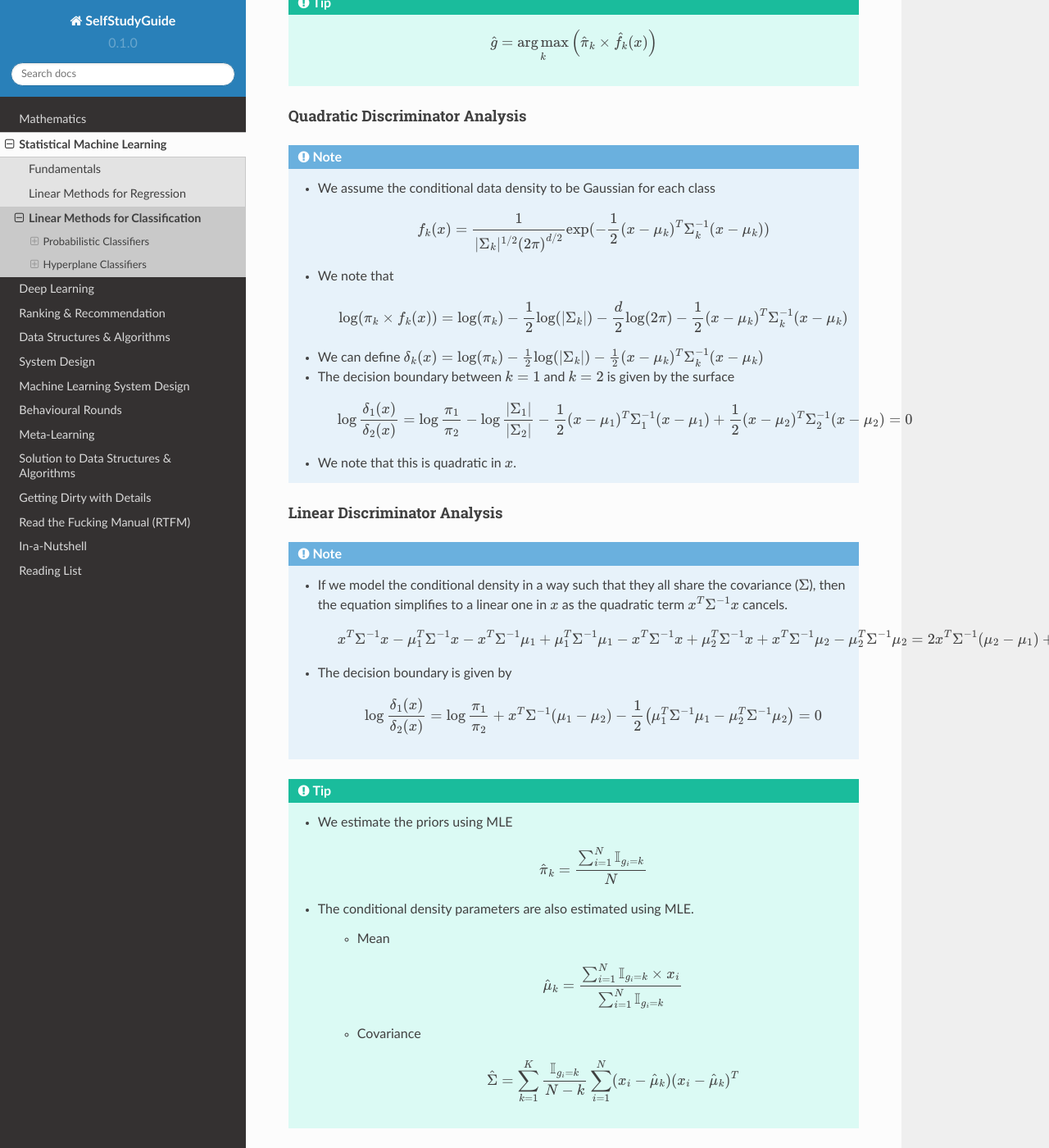
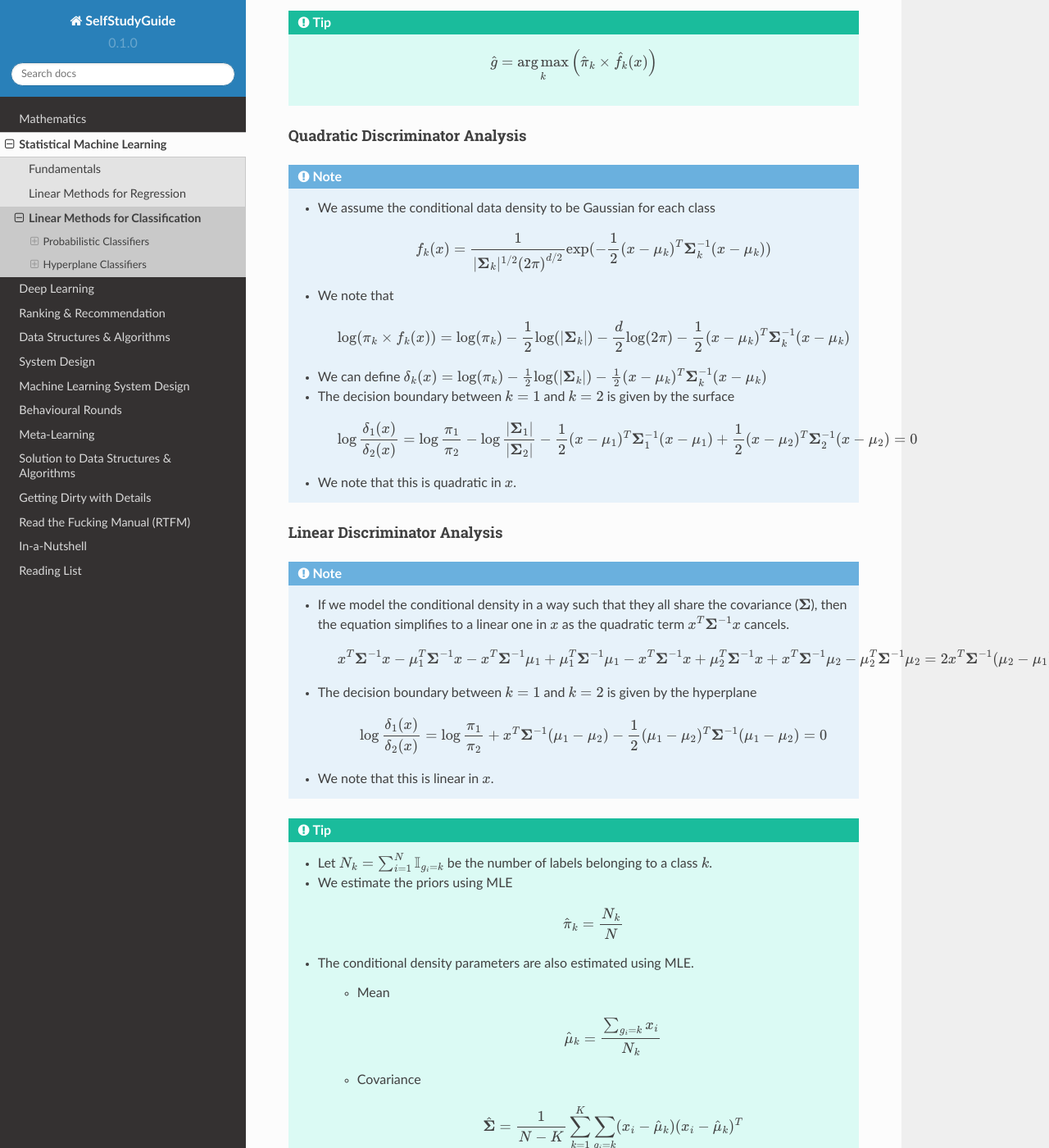
Before and after one commit to uselesstechjunks/leetcode, a Sphinx documentation site: the page built from docs/source/ml/linearcls.rst, in a window 1280 px wide and 1400 px high, scrolled down 2050 px. Shown: the whole window at 82% size. Built offline with Sphinx 7.4.7 and the Read the Docs theme 2.0.0, drawn with Linux system fonts in a browser that asks for light colours; some of the changed text lies outside the part shown.

Commit message:
Update basics.rst (#126)
* Update basics.rst

* Update basics.rst

* Update linearcls.rst

* Update linearcls.rst

* Update linearcls.rst

* Update linearcls.rst

* Update linearcls.rst

* Update linearcls.rst

* Update linearcls.rst

* Update linearcls.rst

* Update linearcls.rst

* Update linearcls.rst

* Update linearcls.rst

* Update linearcls.rst

* Update linearcls.rst

* Update linearcls.rst

* Update linearcls.rst

```diff
--- a/docs/source/ml/linearcls.rst
+++ b/docs/source/ml/linearcls.rst
@@ -26,7 +26,7 @@ Probabilistic Classifiers
 	* For probabilistic classifiers, the discriminant function is usually defined as the posterior probability.
 
 		.. math:: \delta_k(x)=\mathbb{P}(G=k|X=x)
-	* The monotone linear transform here is often the logit function
+	* If :math:`\log` is used as the monotone transform, then the decision boundary forms the logit function
 
 		.. math:: \log\frac{\mathbb{P}(G=1|X=x)}{\mathbb{P}(G=K|X=x)}=\log\delta_1(x)-\log\delta_K(x)
 
@@ -71,38 +71,51 @@ Quadratic Discriminator Analysis
 .. note::
 	* We assume the conditional data density to be Gaussian for each class
 
-		.. math:: f_k(x)=\frac{1}{|\Sigma_k|^{1/2}\left(2\pi\right)^{d/2}}\exp(-\frac{1}{2}(x-\mu_k)^T\Sigma_k^{-1}(x-\mu_k))
+		.. math:: f_k(x)=\frac{1}{|\boldsymbol{\Sigma}_k|^{1/2}\left(2\pi\right)^{d/2}}\exp(-\frac{1}{2}(x-\mu_k)^T\boldsymbol{\Sigma}_k^{-1}(x-\mu_k))
 	* We note that
 
-		.. math:: \log(\pi_k\times f_k(x))=\log(\pi_k)-\frac{1}{2}\log(|\Sigma_k|)-\frac{d}{2}\log(2\pi)-\frac{1}{2}(x-\mu_k)^T\Sigma_k^{-1}(x-\mu_k)
-	* We can define :math:`\delta_k(x)=\log(\pi_k)-\frac{1}{2}\log(|\Sigma_k|)-\frac{1}{2}(x-\mu_k)^T\Sigma_k^{-1}(x-\mu_k)`
+		.. math:: \log(\pi_k\times f_k(x))=\log(\pi_k)-\frac{1}{2}\log(|\boldsymbol{\Sigma}_k|)-\frac{d}{2}\log(2\pi)-\frac{1}{2}(x-\mu_k)^T\boldsymbol{\Sigma}_k^{-1}(x-\mu_k)
+	* We can define :math:`\delta_k(x)=\log(\pi_k)-\frac{1}{2}\log(|\boldsymbol{\Sigma}_k|)-\frac{1}{2}(x-\mu_k)^T\boldsymbol{\Sigma}_k^{-1}(x-\mu_k)`
 	* The decision boundary between :math:`k=1` and :math:`k=2` is given by the surface
 
-		.. math:: \log\frac{\delta_1(x)}{\delta_2(x)}=\log\frac{\pi_1}{\pi_2}-\log\frac{|\Sigma_1|}{|\Sigma_2|}-\frac{1}{2}(x-\mu_1)^T\Sigma_1^{-1}(x-\mu_1)+\frac{1}{2}(x-\mu_2)^T\Sigma_2^{-1}(x-\mu_2)=0
+		.. math:: \log\frac{\delta_1(x)}{\delta_2(x)}=\log\frac{\pi_1}{\pi_2}-\log\frac{|\boldsymbol{\Sigma}_1|}{|\boldsymbol{\Sigma}_2|}-\frac{1}{2}(x-\mu_1)^T\boldsymbol{\Sigma}_1^{-1}(x-\mu_1)+\frac{1}{2}(x-\mu_2)^T\boldsymbol{\Sigma}_2^{-1}(x-\mu_2)=0
 	* We note that this is quadratic in :math:`x`.
 
 Linear Discriminator Analysis
 --------------------------------------------------------------------------------------
 .. note::
-	* If we model the conditional density in a way such that they all share the covariance (:math:`\Sigma`), then the equation simplifies to a linear one in :math:`x` as the quadratic term :math:`x^T\Sigma^{-1}x` cancels.
+	* If we model the conditional density in a way such that they all share the covariance (:math:`\boldsymbol{\Sigma}`), then the equation simplifies to a linear one in :math:`x` as the quadratic term :math:`x^T\boldsymbol{\Sigma}^{-1}x` cancels.
 
-		.. math:: x^T\Sigma^{-1}x-\mu_1^T\Sigma^{-1}x-x^T\Sigma^{-1}\mu_1+\mu_1^T\Sigma^{-1}\mu_1-x^T\Sigma^{-1}x+\mu_2^T\Sigma^{-1}x+x^T\Sigma^{-1}\mu_2-\mu_2^T\Sigma^{-1}\mu_2=2x^T\Sigma^{-1}(\mu_2-\mu_1)+\left(\mu_1^T\Sigma^{-1}\mu_1-\mu_2^T\Sigma^{-1}\mu_2\right)
-	* The decision boundary is given by
+		.. math:: x^T\boldsymbol{\Sigma}^{-1}x-\mu_1^T\boldsymbol{\Sigma}^{-1}x-x^T\boldsymbol{\Sigma}^{-1}\mu_1+\mu_1^T\boldsymbol{\Sigma}^{-1}\mu_1-x^T\boldsymbol{\Sigma}^{-1}x+\mu_2^T\boldsymbol{\Sigma}^{-1}x+x^T\boldsymbol{\Sigma}^{-1}\mu_2-\mu_2^T\boldsymbol{\Sigma}^{-1}\mu_2=2x^T\boldsymbol{\Sigma}^{-1}(\mu_2-\mu_1)+\left(\mu_1^T\boldsymbol{\Sigma}^{-1}\mu_1-\mu_2^T\boldsymbol{\Sigma}^{-1}\mu_2\right)
+	* The decision boundary between :math:`k=1` and :math:`k=2` is given by the hyperplane
 
-		.. math:: \log\frac{\delta_1(x)}{\delta_2(x)}=\log\frac{\pi_1}{\pi_2}+x^T\Sigma^{-1}(\mu_1-\mu_2)-\frac{1}{2}\left(\mu_1^T\Sigma^{-1}\mu_1-\mu_2^T\Sigma^{-1}\mu_2\right)=0
+		.. math:: \log\frac{\delta_1(x)}{\delta_2(x)}=\log\frac{\pi_1}{\pi_2}+x^T\boldsymbol{\Sigma}^{-1}(\mu_1-\mu_2)-\frac{1}{2}(\mu_1-\mu_2)^T\boldsymbol{\Sigma}^{-1}(\mu_1-\mu_2)=0
+	* We note that this is linear in :math:`x`.
 
 .. tip::
+	* Let :math:`N_k=\sum_{i=1}^N\mathbb{I}_{g_i=k}` be the number of labels belonging to a class :math:`k`.
 	* We estimate the priors using MLE
 
-		.. math:: \hat{\pi}_k=\frac{\sum_{i=1}^N\mathbb{I}_{g_i=k}}{N}
+		.. math:: \hat{\pi}_k=\frac{N_k}{N}
 	* The conditional density parameters are also estimated using MLE.
 
 		* Mean
 
-			.. math:: \hat{\mu}_k=\frac{\sum_{i=1}^N \mathbb{I}_{g_i=k}\times x_i}{\sum_{i=1}^N \mathbb{I}_{g_i=k}}
+			.. math:: \hat{\mu}_k=\frac{\sum_{g_i=k}x_i}{N_k}
 		* Covariance
 
-			.. math:: \hat{\Sigma}=\sum_{k=1}^K\frac{\mathbb{I}_{g_i=k}}{N-k}\sum_{i=1}^N (x_i-\hat{\mu}_k)(x_i-\hat{\mu}_k)^T
+			.. math:: \hat{\boldsymbol{\Sigma}}=\frac{1}{N-K}\sum_{k=1}^K\sum_{g_i=k} (x_i-\hat{\mu}_k)(x_i-\hat{\mu}_k)^T
+
+Regularised Discriminator Analysis
+--------------------------------------------------------------------------------------
+.. note::
+	* As a compromise between QDA and LDA, we can decompose each of the class-covariance matrix into a pooled (shared) matrix and a class-specific matrix.
+
+		.. math:: \hat{\boldsymbol{\Sigma}}_k(\alpha)=\alpha\hat{\boldsymbol{\Sigma}}_k+(1-\alpha)\hat{\boldsymbol{\Sigma}}
+	* The shared-covariance matrix can be further decomposed into a diagonal one (uncorrelated covariates) and one which contains the correlations.
+
+		.. math:: \hat{\boldsymbol{\Sigma}}(\gamma)=\gamma\hat{\boldsymbol{\Sigma}}+(1-\gamma)\hat{\sigma}^2\mathbf{I}
+	* Both these versions form a regularised version of the QDA with :math:`\alpha` and :math:`\gamma` as hyperparameters.
 
 Discriminative Models
 ======================================================================================
@@ -113,7 +126,7 @@ Discriminative Models
 		.. math:: \log\frac{\mathbb{P}(G=k|X=x)}{\mathbb{P}(G=K|X=x)}=\beta_{0,k}+\beta_{1:,k}^Tx
 
 		* Here, each :math:`\beta_{0,k}\in\mathbb{R}` is the bias (intercept) term and :math:`\beta_{1:,k}\in\mathbb{R}^d` is the weight vector.
-		* We can use the notation :math:`\beta_k=(\beta_{0,k}, \beta_{1:,k})\in\mathbb{R}^{d+1}`.
+		* We can use the notation :math:`\beta_k=(\beta_{0,k}, \beta_{1:,k})^T\in\mathbb{R}^{d+1}`.
 	* This can be achieved if we define the density as the softmax, i.e. for :math:`k=1,2,\cdots,K-1`
 
 		.. math:: \mathbb{P}(G=k|X=x)=\frac{\exp(\beta_{0,k}+\beta_{1:,k}^Tx)}{1+\sum_{j=1}^{K-1}\exp(\beta_{0,j}+\beta_{1:,j}^Tx)}
@@ -144,9 +157,39 @@ Prediction
 
 Logistic Regression
 --------------------------------------------------------------------------------------
+.. note::
+	* For :math:`|\mathcal{G}|=2` (binary classification), :math:`G\sim\text{Bernoulli}(p_x(\beta))` with :math:`p_G(1|x;\theta)=p_x(\beta)` and :math:`p_G(2|x;\theta)=1-p_x(\beta)` where
+
+		* :math:`\beta=(\beta_{0,1},\beta_{1:,1})^T` and
+		* :math:`p_x(\beta)=\frac{\exp(\beta^Tx)}{1+\exp(\beta^Tx)}` is the **sigmoid function**.
+	* We introduce a dummy output variable :math:`y` such that
+
+		* :math:`y_i=1\iff g_i=1`
+		* :math:`y_i=0\iff g_i=2`
+	* The log likelihood in this case can be written as
+
+		.. math:: l(\theta)=\sum_{i=1}^{N}\log(p_G(g_i|x_i;\theta))=\sum_{i=1}^{N}y_i\log(p_{x_i}(\beta))+(1-y_i)\log(1-p_{x_i}(\beta))=f(\beta)
+	* This is the Binary Cross Entropy (BCE) loss.
+
+.. tip::
+	* To estimate, we need to maximise the MLE.
+
+		.. math:: \frac{\partial f}{\partial \beta}=\frac{\partial}{\partial \beta}\left(\sum_{i=1}^{N}y_i\log(\frac{\exp(\beta^Tx_i)}{1+\exp(\beta^Tx_i)})+(1-y_i)\log(\frac{1}{1+\exp(\beta^Tx_i)})\right)=\sum_{i=1}^N x_i(y_i-p_{x_i}(\beta))
+	* This can be rewritten in terms of matrix equations as :math:`\mathbf{X}^T(\mathbf{y}-\mathbf{p})`.
+	* We can perform gradient descent, or even Newton's method which involves computing the second derivative
+
+		.. math:: \frac{\partial^2 f}{\mathop{\partial\beta}\mathop{\partial\beta^T}}=-\sum_{i=1}^N x_ix_i^Tp_{x_i}(\beta)(y_i-p_{x_i}(\beta))=-\mathbf{X}^T\mathbf{W}\mathbf{X}
+	* Here :math:`\mathbf{W}` is the diagonal matrix with entries of :math:`p_{x_i}(\beta)(y_i-p_{x_i}(\beta))`.
 
 Comparison Between LDA and Logistic Regression
 ======================================================================================
+.. tip::
+	* LDA and LR performs similar and they both evaluate to linear logits. But the way we estimate the parameters of this linear model separates them.
+	* LDA assumes additional structure for the marginal data distribution because of Gaussian nature of the class-conditional density.
+	* On the other hand, LR assumes no structure for the marginal data distribution. We can think of it as if we're free to fit any non-parametric density for the marginal, such as empirical distribution.
+	* Since LDA makes additional assumption about the sturcture, we can estimate them with lower variance if the underlying data density indeed follows a Gaussian.
+	* However, since outliers play a significant role in how the covariance is estimated, it is not robust to outliers/mislabelled examples.
+	* If the data is perfectly separable by a hyperplane, the MLE formulation for LR is ill-defined.
 
 **************************************************************************************
 Hyperplane Classifiers
```
Also changed, not shown: docs/source/ml/basics.rst (+13 -0 lines).
